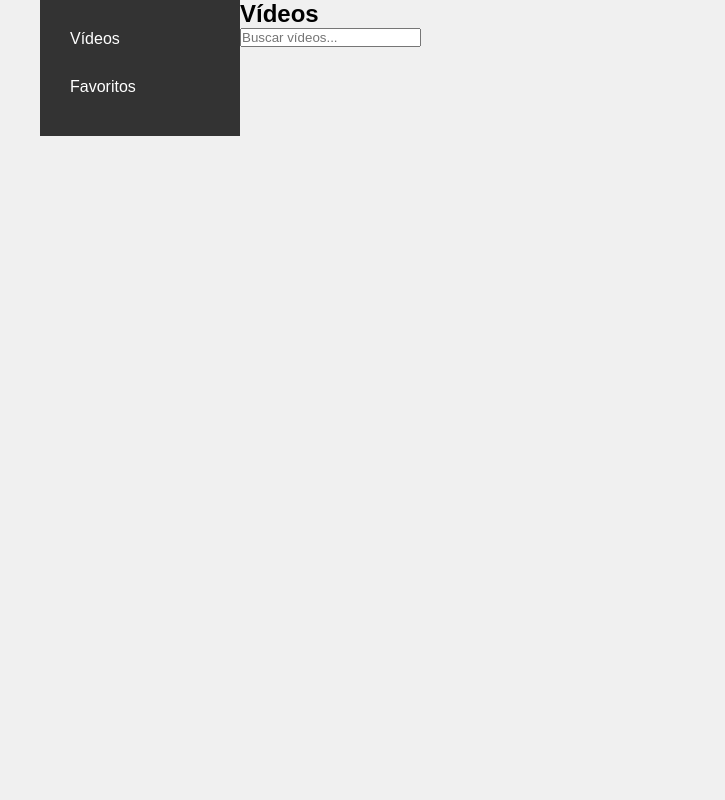
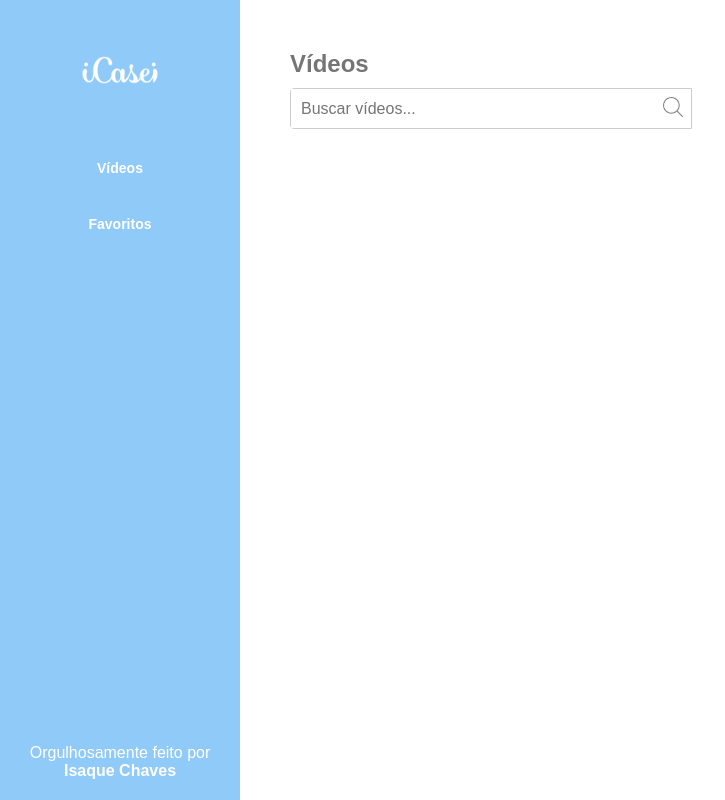
Before and after one commit to isaquerchaves/youtube-search, a plain HTML site: page frontend/index.html in a window 1280 px wide. Shown: the whole page, without its empty margins (0-725 px from the left). Drawn offline with Linux system fonts and the light colour scheme.

Commit message:
style: add logo image, styling side menu, search and display of videos and favorite button

```diff
--- a/frontend/index.html
+++ b/frontend/index.html
@@ -3,34 +3,48 @@
 <head>
     <meta charset="UTF-8">
     <meta name="viewport" content="width=device-width, initial-scale=1.0">
-    <title>Micro-Frontend - YouTube Videos</title>
+    <title>iCasei - Teste Front End 2024</title>
     <link rel="stylesheet" href="styles.css">
+    <link rel="icon" href="images/logo.ico" type="image/x-icon">
 </head>
 <body>
     <div class="container">
-        <aside class="mf_drawer">
+        <div class="mf_drawer">
+            <div class="mf_drawer_title">
+                <img src="./images/logo.png" width="100px" height="100px" />
                 <nav>
                     <ul>
                         <li><a href="#" id="videosLink">Vídeos</a></li>
                         <li><a href="#" id="favoritesLink">Favoritos</a></li>
                     </ul>
                 </nav>
-        </aside>
-        <section id="mf_videos">
-            <h2>Vídeos</h2>
+            </div>
+            <p class="title_footer">Orgulhosamente feito por <br><span>Isaque Chaves</span></p>
+        </div>
+
+        <!-- mf_drawer -->
+        <div class="mf_videos_container">
+            <div id="mf_videos">
+                <h2 class="title">Vídeos</h2>
                 <div class="search-bar">
                     <input type="text" id="searchInput" placeholder="Buscar vídeos...">
+                    <button type="button" id="searchButton">
+                        <img src="images/search.png" alt="Buscar">
+                    </button>
                 </div>
-            <div id="videosContainer">
-                <!-- Vídeos serão renderizados aqui -->
+                <div class="video-container" id="videosContainer">
+                    <!-- Itens -->
                 </div>
-        </section>
-        <section id="mf_favorites" style="display: none;">
-            <h2>Favoritos</h2>
-            <div id="favoritesContainer">
-                <!-- Favoritos serão renderizados aqui -->
             </div>
-        </section>
+
+            <!-- mf_videos -->
+            <div id="mf_favorites" style="display: none;">
+                <h2 class="title">Favoritos</h2>
+                <div class="video-container" id="favoritesContainer">
+                    <!-- Itens -->
+                </div>
+            </div>
+        </div>
     </div>
 
     <script src="mf_drawer.js"></script>
--- a/frontend/styles.css
+++ b/frontend/styles.css
@@ -1,36 +1,51 @@
 /* Estilos gerais */
 * {
-  box-sizing: border-box;
   margin: 0;
   padding: 0;
 }
 
-body {
+body,
+html {
   font-family: Arial, sans-serif;
-  background-color: #f0f0f0;
+  background-color: #ffffff;
+  height: 100%;
 }
 
 .container {
   display: flex;
-  max-width: 1200px;
-  margin: 0 auto;
+  height: 100%;
 }
 
-/* Estilos para mf_drawer */
+/* mf_drawer */
 .mf_drawer {
   width: 200px;
-  background-color: #333;
+  height: auto;
+  background-color: #90caf9;
   color: #fff;
   padding: 20px;
+  display: flex;
+  flex-direction: column;
+  justify-content: space-between;
+}
+.mf_drawer_title {
+  display: flex;
+  flex-direction: column;
+  justify-content: center;
+  align-items: center;
 }
 
 .mf_drawer nav ul {
   list-style-type: none;
-  padding: 0;
+  padding-top: 20px;
+  display: flex;
+  flex-direction: column;
+  justify-content: center;
+  align-items: center;
 }
 
 .mf_drawer nav ul li {
   margin-bottom: 10px;
+  font-weight: 600;
 }
 
 .mf_drawer nav ul li a {
@@ -39,43 +54,116 @@ body {
   display: block;
   padding: 10px;
   transition: background-color 0.3s ease;
+  display: flex;
+  justify-content: center;
+  align-items: center;
 }
 
 .mf_drawer nav ul li a:hover {
-  background-color: #555;
+  background-color: #ecf4fb;
+  color: #90caf9;
+  width: 8rem;
 }
 
-/* Estilos para mf_main */
-.mf_main {
-  flex-grow: 1;
-  padding: 20px;
+.title_footer {
+  text-align: center;
 }
 
-.videos-container {
-  display: grid;
-  grid-template-columns: repeat(auto-fill, minmax(200px, 1fr));
-  gap: 20px;
+.title_footer span {
+  text-align: center;
+  font-weight: 600;
+}
+
+
+/* mf_drawer */
+.mf_videos_container {
+  flex: 1;
+  padding: 50px;
+  overflow-y: auto;
+}
+
+.title {
+  color: #757575;
+  padding-bottom: 10px;
+}
+
+.search-bar {
+  display: flex;
+  justify-content: space-between;
+  position: relative;
+  width: 25rem;
+  border: 1px solid #ccc;
+  border-radius: 4px 0 0 4px; /* Borda arredondada no lado esquerdo */
+}
+
+#searchInput {
+  font-size: 16px;
+  padding: 10px;
+  width: 20rem; /* Ajuste conforme necessário */
+  border: none;
+}
+
+#searchInput:focus {
+  outline: none; /* Remove a borda quando o input está focado */
+}
+
+#searchButton {
+  border: none;
+  background: none;
+  cursor: pointer;
+  padding: 8px;
+}
+
+#searchButton img {
+  width: 20px;
+  height: 20px;
+}
+
+.video-container {
+  display: flex;
+  flex-direction: row;
+  justify-content: space-between;
+  gap: 1rem;
+  flex-wrap: wrap;
 }
 
 .video-item {
-  background-color: #fff;
-  border: 1px solid #ccc;
+  border: 1px solid #ddd;
   padding: 10px;
-  box-shadow: 0 2px 4px rgba(0, 0, 0, 0.1);
+  border-radius: 8px;
+  box-shadow: 0 4px 8px rgba(0, 0, 0, 0.1);
+  text-align: center;
+  width: 230px;
+  height: 230px;
+  position: relative;
 }
 
 .video-item img {
-  max-width: 100%;
+  width: 100%;
   height: auto;
-  margin-bottom: 10px;
+  border-radius: 8px;
 }
 
-.video-item h3 {
+.video-item h3, a {
   font-size: 14px;
-  margin-bottom: 5px;
+  margin: 10px 0 0 0;
+  white-space: nowrap;
+  overflow: hidden;
+  text-overflow: ellipsis;
+  color: #757575;
+  text-decoration: none;
 }
 
-.video-item a {
-  text-decoration: none;
-  color: #333;
+.favorite-button {
+  background: none;
+  border: none;
+  font-size: 20px;
+  cursor: pointer;
+  position: absolute;
+  bottom: 10px;
+  right: 10px;
 }
+
+.favorite-button.selected {
+  color: #FFB800;
+}
--- a/styles.css
+++ /dev/null
@@ -1,5 +0,0 @@
-body {
-  display: flex;
-  flex-direction: row;
-  background-color: #ECF4FB;
-}
```
Also changed, not shown: frontend/app.js (deleted, +0 -17 lines), index.html (deleted, +0 -19 lines), frontend/images/logo.ico (added), frontend/images/logo.png (added), frontend/images/search.png (added). Lines whose indentation alone changed are shown as unchanged.
